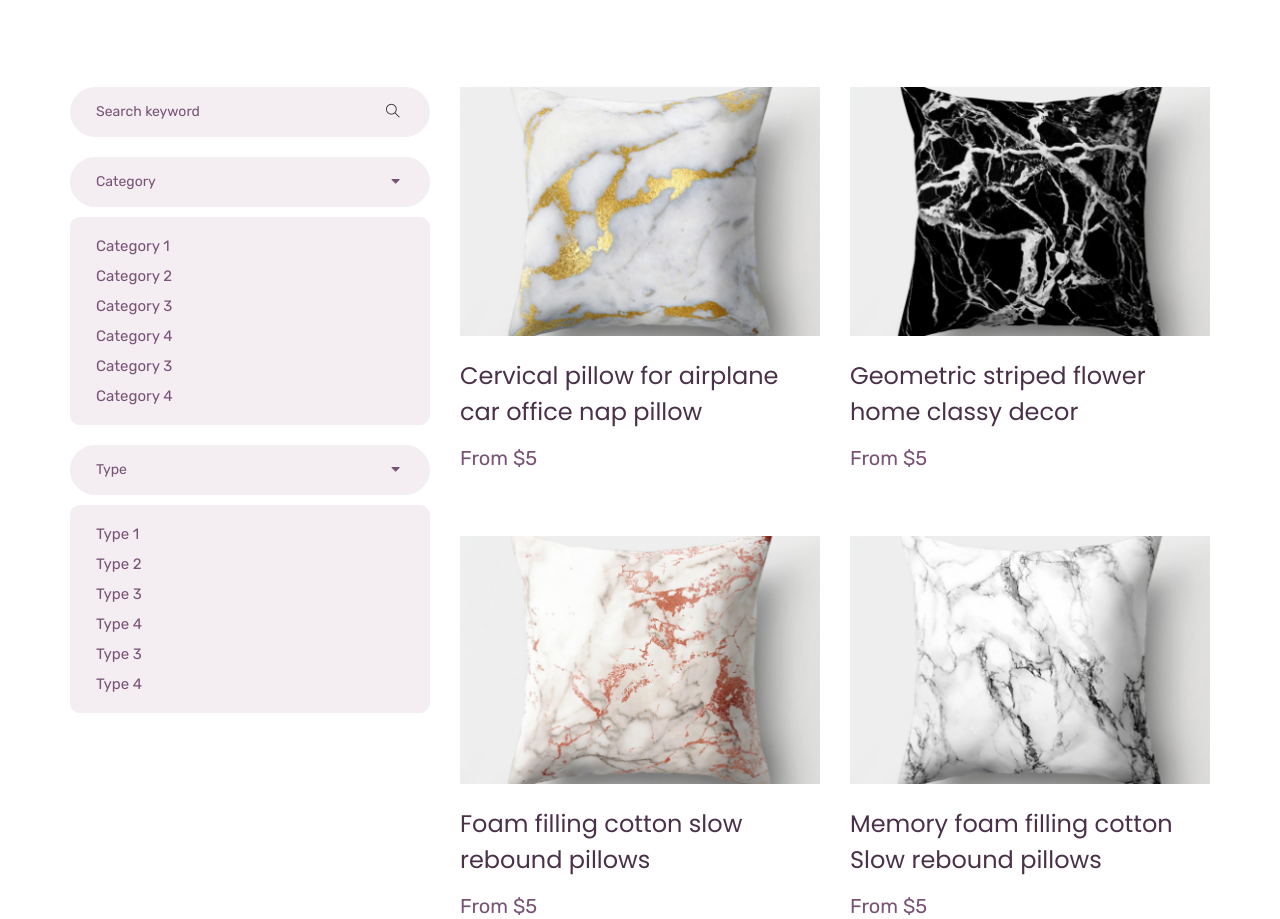
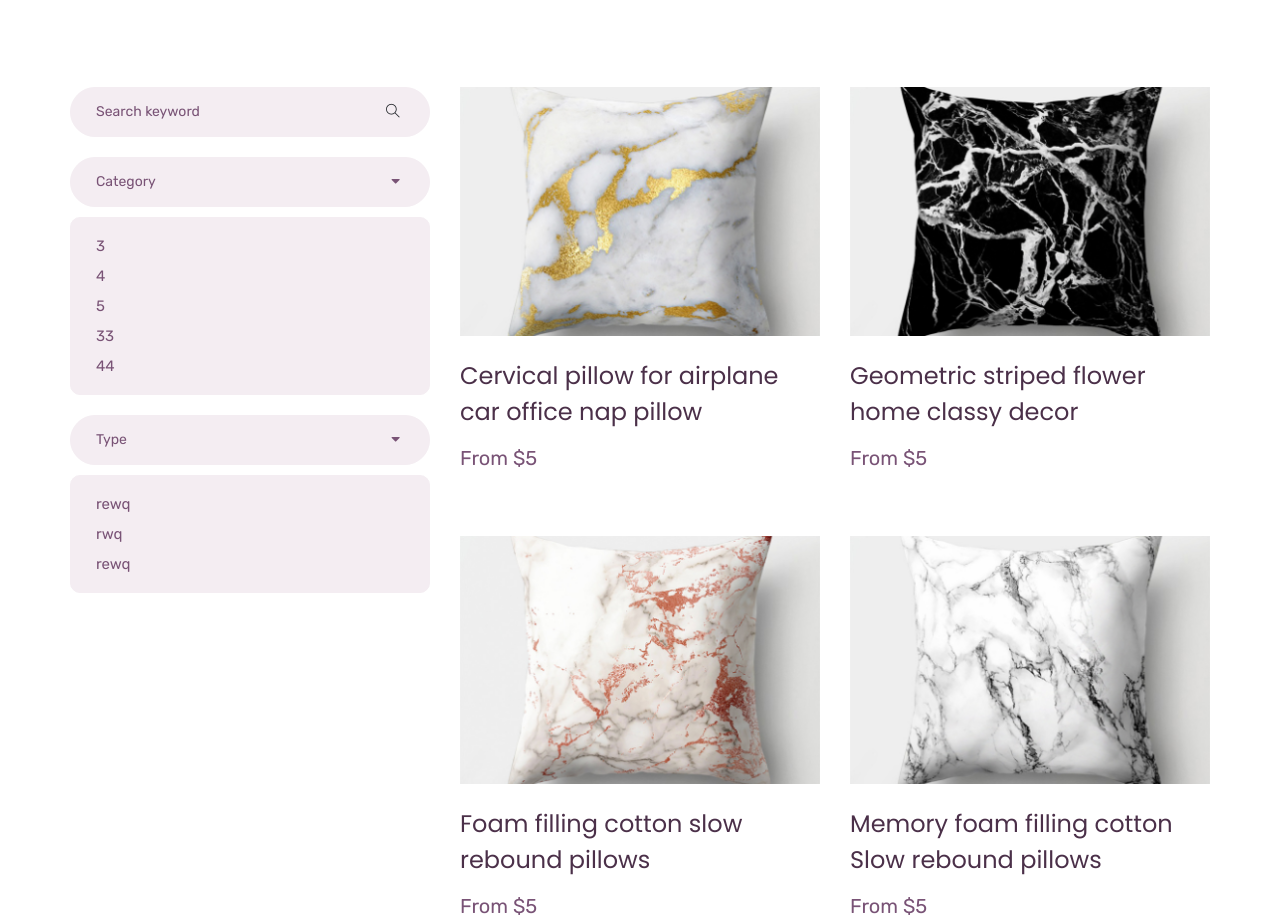
Before and after one commit to pda-gb/Django, a Django app: page /products/ in a window 1280 px wide. Shown: the part 549-1468 px from the top of the page. Run offline with Django 3.2, Linux system fonts and the light colour scheme; some libraries are stand-ins or nearby versions.

Commit message:
4. Организовать вывод динамического контента на страницах (элементы меню, список товара, заголовок страницы).

```diff
--- a/mainapp/templates/mainapp/includes/inc_menu_category.html
+++ b/mainapp/templates/mainapp/includes/inc_menu_category.html
@@ -1,8 +1,6 @@
 <div class="select_option_dropdown">
-    <p><a href="#">Category 1</a></p>
-    <p><a href="#">Category 2</a></p>
-    <p><a href="#">Category 3</a></p>
-    <p><a href="#">Category 4</a></p>
-    <p><a href="#">Category 3</a></p>
-    <p><a href="#">Category 4</a></p>
+    {% for itm in links_menu_category %}
+        <p><a href="{{ itm.href }}">{{ itm.name }}</a></p>
+    {% endfor %}
+
 </div>
--- a/mainapp/templates/mainapp/includes/inc_menu_type.html
+++ b/mainapp/templates/mainapp/includes/inc_menu_type.html
@@ -1,8 +1,6 @@
 <div class="select_option_dropdown">
-    <p><a href="#">Type 1</a></p>
-    <p><a href="#">Type 2</a></p>
-    <p><a href="#">Type 3</a></p>
-    <p><a href="#">Type 4</a></p>
-    <p><a href="#">Type 3</a></p>
-    <p><a href="#">Type 4</a></p>
+    {% for itm in links_menu_type %}
+        <p><a href="{{ itm.href }}">{{ itm.name }}</a></p>
+    {% endfor %}
+
 </div>
--- a/mainapp/views.py
+++ b/mainapp/views.py
@@ -10,14 +10,29 @@ def main(request):
 
 
 def products(request):
-     variable_date = {
-         'title': 'Товары',
-     }
-     return render(request, 'mainapp/product_list.html', variable_date)
+    links_menu_type = [
+        {'href': '#', 'name': 'rewq'},
+        {'href': '#', 'name': 'rwq'},
+        {'href': '#', 'name': 'rewq'},
+
+    ]
+    links_menu_category = [
+        {'href': '#', 'name': '3'},
+        {'href': '#', 'name': '4'},
+        {'href': '#', 'name': '5'},
+        {'href': '#', 'name': '33'},
+        {'href': '#', 'name': '44'},
+    ]
+    variable_date = {
+        'title': 'Товары',
+        'links_menu_category': links_menu_category,
+        'links_menu_type': links_menu_type,
+    }
+    return render(request, 'mainapp/product_list.html', variable_date)
 
 
 def contact(request):
-     variable_date = {
+    variable_date = {
         'title': 'Контакты',
-     }
-     return render(request, 'mainapp/contact.html', variable_date)
+    }
+    return render(request, 'mainapp/contact.html', variable_date)
```
Also changed, not shown: 1 other file.
